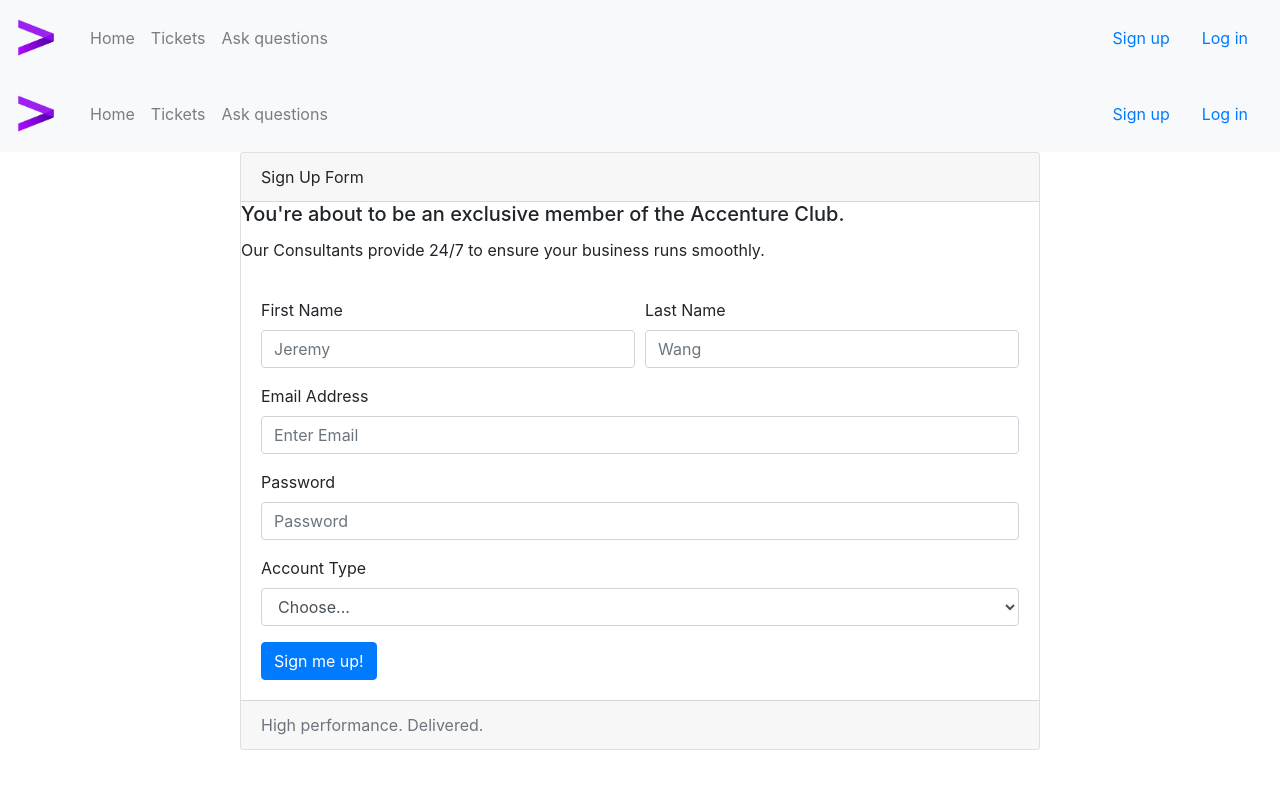
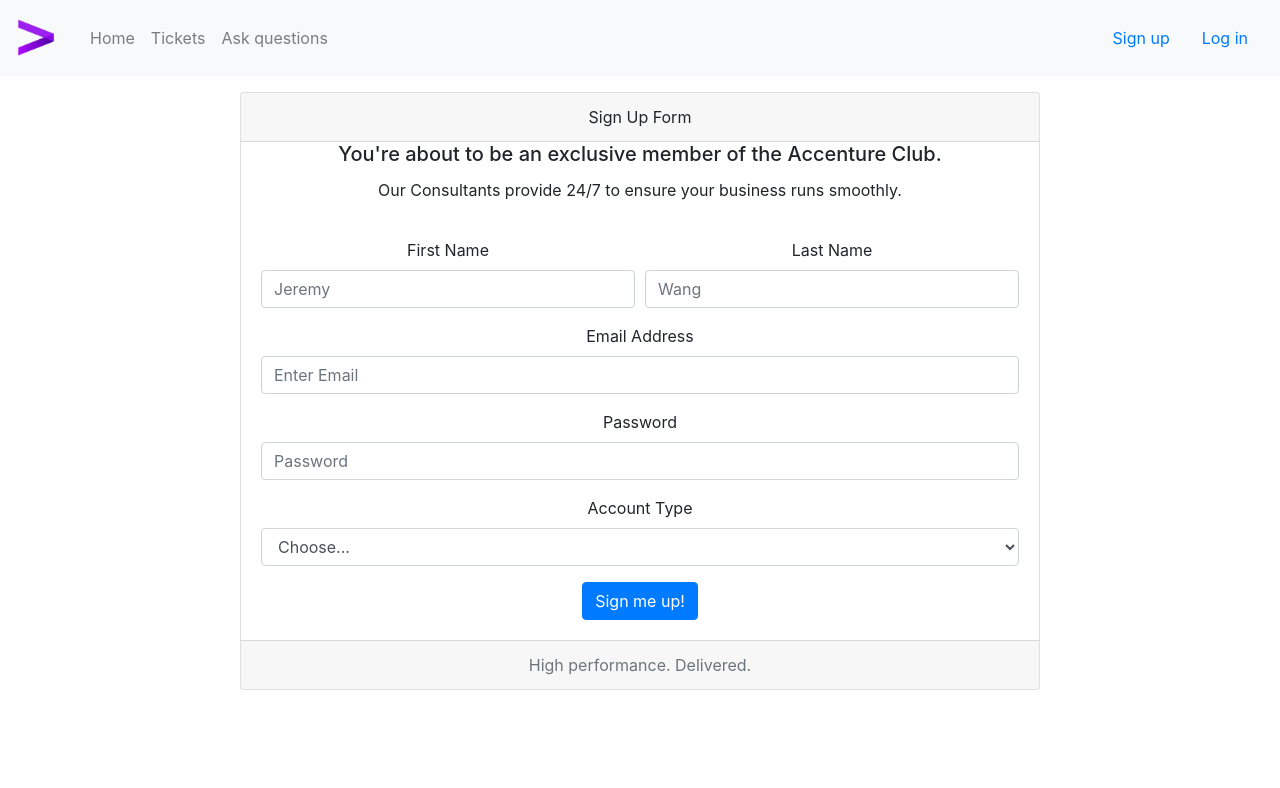
Before and after one commit to typokills/ESC-React-FrontEnd, a React (Create React App) app: page /SignUp in a window 1280 px wide. Shown: the top 788 px of the page. Built offline with nearby package versions, Linux system fonts and the light colour scheme.

Commit message:
Static NavBar, Aligned Form Text, Linked LogIn & SignUp

```diff
--- a/src/App.js
+++ b/src/App.js
@@ -1,8 +1,8 @@
 import React, { Component } from 'react';
+import {Navbar,Nav,NavDropdown,Form,FormControl, Card, Button, Image, Container, Col} from 'react-bootstrap'
 import logo from './logo.svg';
 import './App.css';
 import HomePage from './Components/HomePage.js';
-import {Button,ButtonToolbar} from 'react-bootstrap';
 import myForm from './myForm.js';
 import LogIn from './Components/LogIn.js';
 import SignUpForm from './Components/SignUpForm.js'
@@ -15,6 +15,30 @@
     return (
 
       <div className="App">
+        <Navbar bg="light" expand="lg">
+            <Navbar.Brand href="#home">
+              <img
+                src="/Images/accenture.png"
+                width="50"
+                height="50"
+                className="d-inline-block align-top"
+                //alt="React Bootstrap logo"
+                />
+              </Navbar.Brand>
+            <Navbar.Toggle aria-controls="basic-navbar-nav" />
+            <Navbar.Collapse id="basic-navbar-nav">
+              <Nav className="mr-auto">
+                <Nav.Link href="#home">Home</Nav.Link>
+                <Nav.Link href="#Tickets">Tickets</Nav.Link>
+                <Nav.Link href="#askQuestions">Ask questions</Nav.Link>
+
+              </Nav>
+              <Form inline>
+               <Nav.Link href="#link">Sign up</Nav.Link>
+               <Nav.Link href="#link">Log in</Nav.Link>
+              </Form>
+            </Navbar.Collapse>
+          </Navbar>
       <Router>
 
         {/*<HomePage></HomePage>*/}
--- a/src/Components/HomePage.js
+++ b/src/Components/HomePage.js
@@ -7,34 +7,7 @@
 export default class HomePage extends React.Component {
     render(){
         return (
-          <Navbar bg="light" expand="lg">
-            <Navbar.Brand href="#home">
-              <img
-                src="/Images/accenture.png"
-                width="50"
-                height="50"
-                className="d-inline-block align-top"
-                //alt="React Bootstrap logo"
-                />
-              </Navbar.Brand>
-            <Navbar.Toggle aria-controls="basic-navbar-nav" />
-            <Navbar.Collapse id="basic-navbar-nav">
-              <Nav className="mr-auto">
-
-                <Nav.Link href="/">Home</Nav.Link>
-                <Nav.Link href="#Tickets">Tickets</Nav.Link>
-                <Nav.Link href="#askQuestions">Ask questions</Nav.Link>
-
-              </Nav>
-              <Form inline>
-
-                <Nav.Link href="/SignUp">Sign up</Nav.Link>
-                <Nav.Link href="/LogIn">Log in</Nav.Link>
-
-
-              </Form>
-            </Navbar.Collapse>
-          </Navbar>
+          <p></p>
         );
     }
 
--- a/src/Components/LogIn.js
+++ b/src/Components/LogIn.js
@@ -6,30 +6,6 @@
     render(){
         return (
         <div>
-          <Navbar bg="light" expand="lg">
-            <Navbar.Brand href="#home">
-              <img
-                src="/Images/accenture.png"
-                width="50"
-                height="50"
-                className="d-inline-block align-top"
-                //alt="React Bootstrap logo"
-                />
-              </Navbar.Brand>
-            <Navbar.Toggle aria-controls="basic-navbar-nav" />
-            <Navbar.Collapse id="basic-navbar-nav">
-              <Nav className="mr-auto">
-                <Nav.Link href="#home">Home</Nav.Link>
-                <Nav.Link href="#Tickets">Tickets</Nav.Link>
-                <Nav.Link href="#askQuestions">Ask questions</Nav.Link>
-
-              </Nav>
-              <Form inline>
-               <Nav.Link href="#link">Sign up</Nav.Link>
-               <Nav.Link href="#link">Log in</Nav.Link>
-              </Form>
-            </Navbar.Collapse>
-          </Navbar>
         <Container>
           <Form>
                 <Form.Group controlId="formBasicEmail">
--- a/src/Components/SignUpForm.js
+++ b/src/Components/SignUpForm.js
@@ -6,36 +6,12 @@
     render(){
         return (
         <div>
-          <Navbar bg="light" expand="lg">
-            <Navbar.Brand href="#home">
-              <img
-                src="/Images/accenture.png"
-                width="50"
-                height="50"
-                className="d-inline-block align-top"
-                //alt="React Bootstrap logo"
-                />
-              </Navbar.Brand>
-            <Navbar.Toggle aria-controls="basic-navbar-nav" />
-            <Navbar.Collapse id="basic-navbar-nav">
-              <Nav className="mr-auto">
-                <Nav.Link href="#home">Home</Nav.Link>
-                <Nav.Link href="#Tickets">Tickets</Nav.Link>
-                <Nav.Link href="#askQuestions">Ask questions</Nav.Link>
-
-              </Nav>
-              <Form inline>
-               <Nav.Link href="#link">Sign up</Nav.Link>
-               <Nav.Link href="#link">Log in</Nav.Link>
-              </Form>
-            </Navbar.Collapse>
-          </Navbar>
          <Container style={{
             display: "flex",
             alignItems: "center",
             justifyContent: "center"
           }}>
-          <Card style={{width:"50rem"}}  className="text-left">
+          <Card style={{width:"50rem"}}  className="text-center">
               <Card.Header>Sign Up Form</Card.Header>
               <Card.Title>You're about to be an exclusive member of the Accenture Club.</Card.Title>
               <Card.Text>
```
